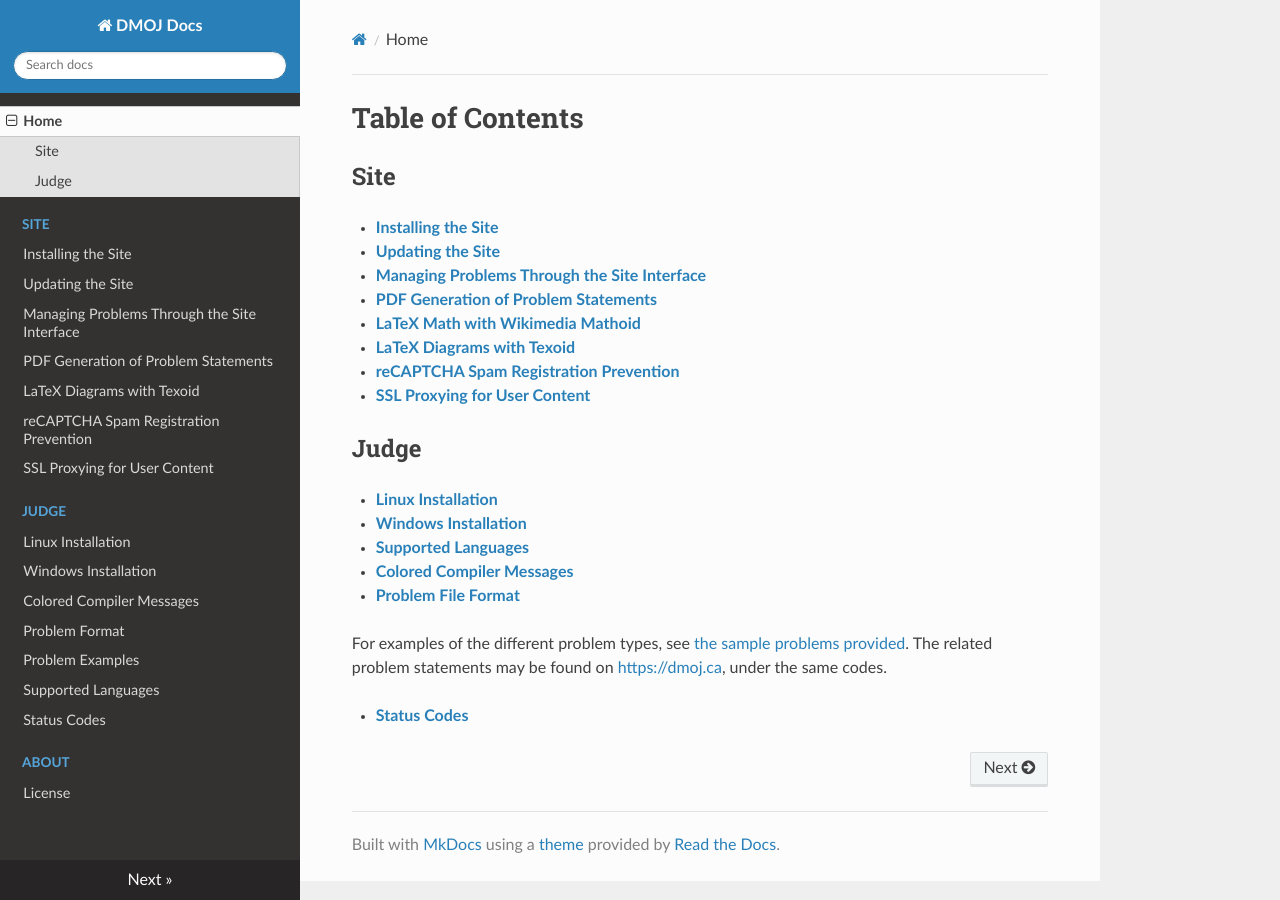
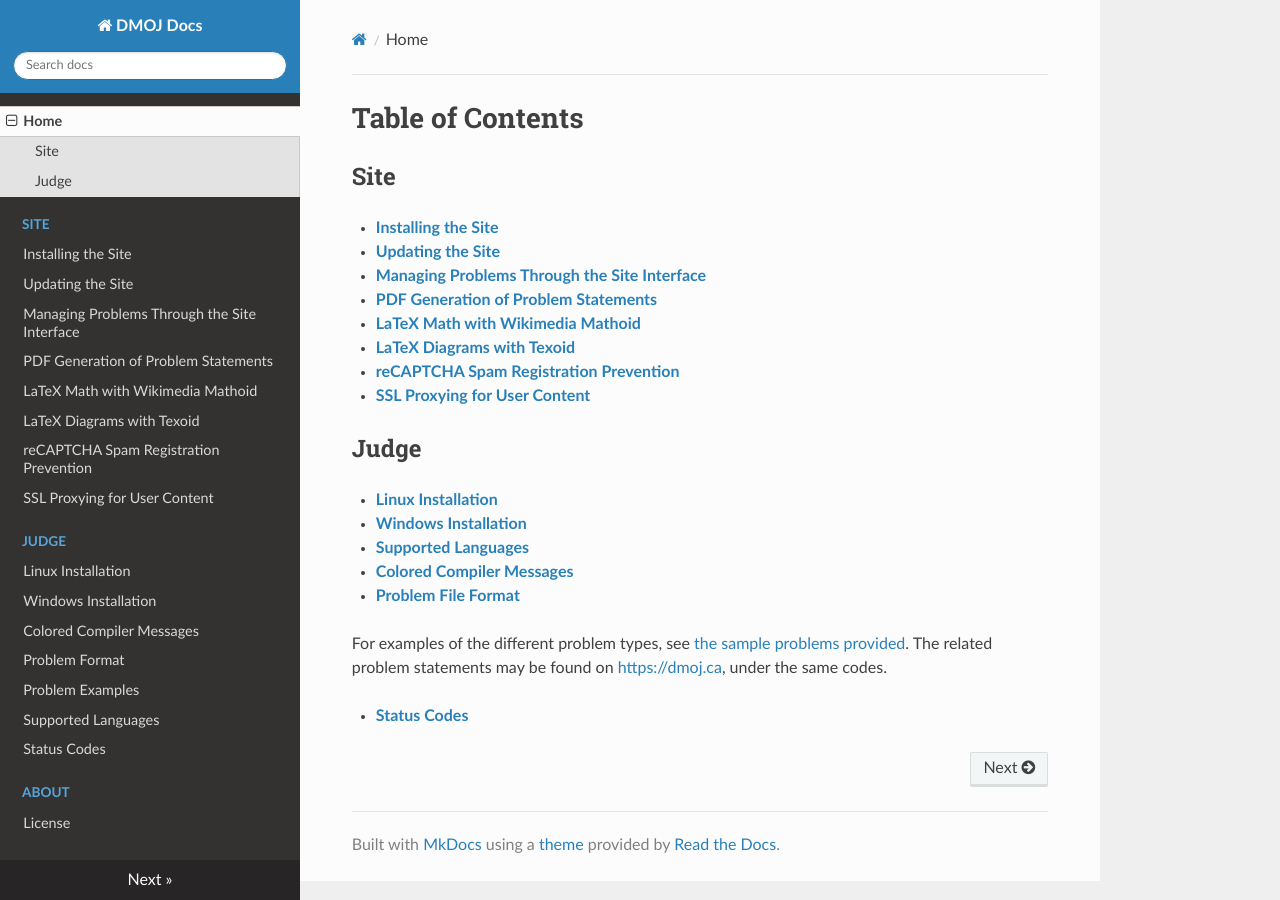
Before and after one commit to DMOJ/docs, an MkDocs documentation site: the page built from docs/index.md, in a window 1280 px wide. Built offline with MkDocs 1.6.1, drawn with Linux system fonts in a browser that asks for light colours; nearby versions of some CDN libraries; old or Windows-style settings are respelled for this version of MkDocs.

Commit message:
Build "LaTeX Math with Wikimedia Mathoid"; #29

```diff
--- a/mkdocs.yml
+++ b/mkdocs.yml
@@ -6,6 +6,7 @@ pages:
   - 'Updating the Site': 'site/updating.md'
   - 'Managing Problems Through the Site Interface': 'site/managing_problems.md'
   - 'PDF Generation of Problem Statements': 'site/pdf_generation.md'
+  - 'LaTeX Math with Wikimedia Mathoid': 'site/mathoid.md'
   - 'LaTeX Diagrams with Texoid': 'site/texoid.md'
   - 'reCAPTCHA Spam Registration Prevention': 'site/recaptcha.md'
   - 'SSL Proxying for User Content': 'site/ssl_content_proxy.md'
```
